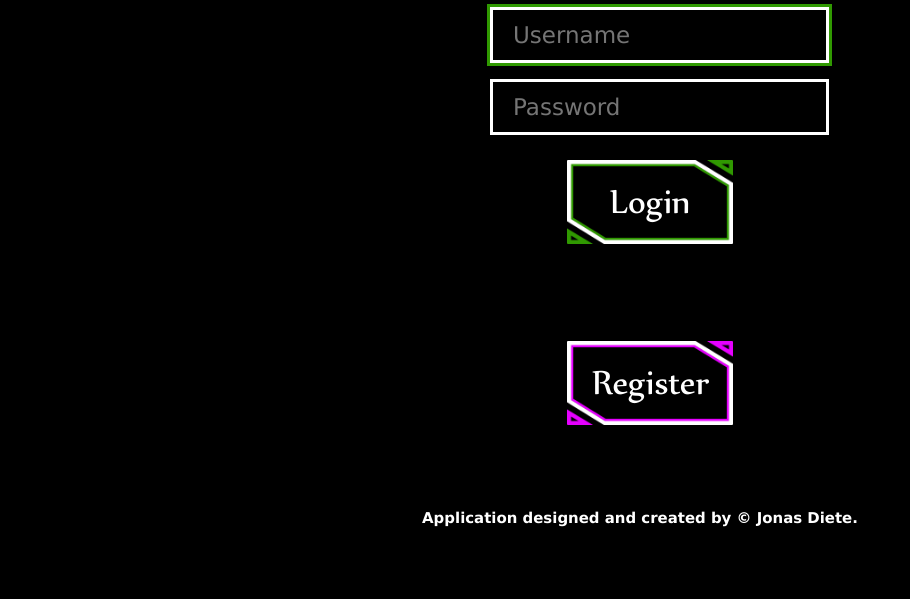
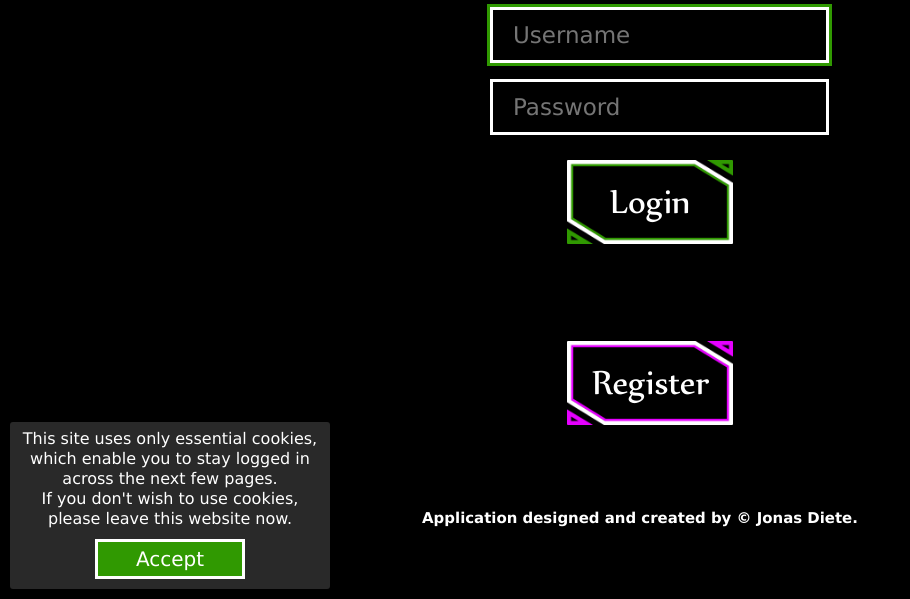
Before and after one commit to jonas-diete/timestablecoach, a Flask app: page /login in a window 1280 px wide. Shown: the part 201-800 px from the top of the page, without its empty margins (0-910 px from the left). Run offline with Flask 2, Linux system fonts and the light colour scheme.

Commit message:
with cookie notice

```diff
--- a/app.py
+++ b/app.py
@@ -12,6 +12,8 @@ def index():
 @app.route("/login", methods=["GET", "POST"])
 def login():
     if request.method == "POST":
+        if request.form.get("accepted") == "yes":
+            session["cookies"] = "yes"
         # Reading CSV file and creating a users dictionary with usernames and passwords
         users = {}
         with open("data/users.csv", "r", newline="") as usernamefile:
@@ -20,20 +22,31 @@ def login():
                 if row:     # This is checking if the row is "true", i.e. not empty
                     users[row[0]] = row[1]
 
-        # checking if username is in users and if the password is matching
-        username_entered = request.form.get("username")
-        if username_entered in users and request.form.get("password") == users[username_entered]:
+        # Checking if cookies have been accepted
+        if "cookies" in session:
 
-            # Saving username in session cookie
-            session["username"] = username_entered
+            # checking if username is in users and if the password is matching
+            username_entered = request.form.get("username")
+            if username_entered in users and request.form.get("password") == users[username_entered]:
 
-            return redirect("/select")
+                # Saving username in session cookie
+                session["username"] = username_entered
+                return redirect("/select")
+            else:
+                return render_template("login.html", login_message = "Incorrect username or password. Try again.", cookies = "yes")
         else:
-            return render_template("login.html", login_message = "Incorrect username or password. Try again.")
+            return render_template("login.html", login_message = "You must accept the cookies to continue.", cookies = "")
+
     else:
+        # Deleting username in case we were redirected here after logout
         if "username" in session:
-            session.pop("username", default=None) # Deleting username in case we were redirected here after logout
-        return render_template("login.html", login_message = "Enter your login details.")
+            session.pop("username", default=None)
+
+        # Checking if user has accepted cookies
+        if "cookies" in session:
+            return render_template("login.html", login_message = "Enter your login details.", cookies = "yes")
+        else:
+            return render_template("login.html", login_message = "Enter your login details.", cookies = "")
 
 @app.route("/register", methods=["GET", "POST"])
 def register():
@@ -49,7 +62,10 @@ def register():
             for row in userreader:
                 if row:     # This is checking if the row is "true", i.e. not empty
                     users[row[0]] = row[1]
-        if new_username in users:
+        if request.form.get("agreement") != "agreed":
+            return render_template("register.html", register_message = "Please accept the Terms and Conditions.")
+
+        elif new_username in users:
             return render_template("register.html", register_message = "Username exists already. Try again.")
 
         # Checking if username is alphanumeric
@@ -85,10 +101,18 @@ def register():
                 medalswriter = csv.writer(medalsfile, delimiter=" ")
                 medalswriter.writerow([new_username, 0, 0, 0, 0, 0, 0, 0, 0, 0, 0, 0])
 
-            return render_template("login.html", login_message = "New user created. Please Login.")
+            # Checking if user has accepted cookies
+            if "cookies" in session:
+                return render_template("login.html", login_message = "New user created. Please Login.", cookies = "yes")
+            else:
+                return render_template("login.html", login_message = "New user created. Please Login.", cookies = "")
 
     else:
         return render_template("register.html", register_message = "Register a new user.")
+
+@app.route("/terms", methods=["GET"])
+def terms():
+    return render_template('terms.html')
 
 @app.route("/select", methods=["GET", "POST"])
 def select():
@@ -133,7 +157,7 @@ def test(tt):
             medal_earned = request.form.get("medal_earned")
 
             if int(medal_earned) > 0:
-                # Saving all medals from all users from file into all_medals
+                # Saving all medals from all users from file into all_medals variable
                 all_medals = []
                 with open("data/medals.csv", "r", newline="") as medalsfile:
                     medalsreader = csv.reader(medalsfile, delimiter=" ")
@@ -142,14 +166,15 @@ def test(tt):
 
                 # Updating all_medals with the medal earned from current user and current timestable
                 for row in all_medals:
-                    if row[0] == session["username"]:
+                    # Checking if new medal is actually better than the old one
+                    if row[0] == session["username"] and row[int(tt) - 1] < medal_earned:
                         row[int(tt) - 1] = medal_earned
 
-                # Overwriting content of CSV file with updated all_medals
-                with open("data/medals.csv", "w", newline="") as medalsfile:
-                    medalswriter = csv.writer(medalsfile, delimiter=" ")
-                    for row in all_medals:
-                        medalswriter.writerow(row)
+                        # Overwriting content of CSV file with updated all_medals
+                        with open("data/medals.csv", "w", newline="") as medalsfile:
+                            medalswriter = csv.writer(medalsfile, delimiter=" ")
+                            for row in all_medals:
+                                medalswriter.writerow(row)
 
             return redirect("/select") # Doesn't work! Getting back with back button instead.
 
@@ -159,7 +184,31 @@ def practise(tt):
     if not "username" in session:
         return redirect("/login")
     else:
-        return render_template("practise.html", timestable = tt, username = session["username"])
+        return render_template("practise.html", timestable = int(tt), username = session["username"], numbers = range(1,13))
+
+@app.route("/admin", methods=["GET", "POST"])
+def admin():
+    if request.method == "POST":
+        if request.form.get("admin_username") == "bohemian" and request.form.get("admin_pw") == "I0AM&fr3e":
+
+            # Getting all the data
+            user_data = []
+            with open("data/users.csv", "r", newline="") as usersfile:
+                usersreader = csv.reader(usersfile, delimiter=" ")
+                for row in usersreader:
+                    user_data.append(row)
+
+            medal_data = []
+            with open("data/medals.csv", "r", newline="") as medalsfile:
+                medalsreader = csv.reader(medalsfile, delimiter=" ")
+                for row in medalsreader:
+                    medal_data.append(row)
+
+            return render_template("data.html", user_data = user_data, medal_data = medal_data)
+        else:
+            return render_template("admin.html")
+    else:
+        return render_template("admin.html")
 
 if __name__ == "__main__":
     app.run()
--- a/static/styles.css
+++ b/static/styles.css
@@ -115,7 +115,46 @@ input[type=text]:focus, input[type=password]:focus {
     background-size: cover;
 }
 
+#agreement_label {
+    font-size: 14px;
+}
+
 /* ------------- LOGIN SCREEN -------------- */
+
+#cookie_consent {
+    position: fixed;
+    bottom: 10px;
+    left: 10px;
+    width: 300px;
+    padding-top: 7px;
+    height: 160px;
+    color: #fff;
+    text-align: center;
+    line-height: 20px;
+    padding-left: 10px;
+    padding-right: 10px;
+    font-size: 16px;
+    background: #292929;
+    z-index: 120;
+    border-radius: 3px;
+}
+
+#accept_button {
+    margin: 10px 0;
+    height: 40px;
+    width: 150px;
+    color: #fff;
+    font-size: 20px;
+    line-height: 10px;
+    border-radius: 0px;
+    border: 3px solid white;
+    background-color: #309901;
+}
+
+#accept_button:hover {
+    color: #fff;
+    background-color: gray;
+}
 
 #login_button, #to_register_button {
     margin: 15px 15px 15px 75px;
@@ -146,7 +185,7 @@ input[type=text]:focus, input[type=password]:focus {
     height: 0;
   }
 
-label {
+[type=radio] + label {
     float: left;
 }
 
@@ -405,3 +444,24 @@ label {
     padding: 0;
     width: 70px;
 }
+
+/* ------------- PRACTISE SCREEN -----------------*/
+
+#col1_practise {
+    width: 30%;
+}
+
+#col2_practise {
+    width: 50%;
+}
+
+#col1_practise table {
+    border: 3px solid white;
+    font-size: 24px;
+    border-collapse: collapse;
+}
+
+#col1_practise td {
+    border: 1px solid #309901;
+    padding: 5px 10px;
+}
--- a/templates/login.html
+++ b/templates/login.html
@@ -1,4 +1,33 @@
 {% extends "layout.html" %}
+
+{% block head %}
+    <script>
+        document.addEventListener('DOMContentLoaded', function() {
+
+            // if cookies had already been accepted before
+            if (document.getElementById('cookies_accepted').innerHTML == "yes") {
+
+                // Hiding cookie notification
+                document.getElementById('cookie_consent').style.display='none';
+            }
+            else {
+                document.getElementById('accept_button').addEventListener('click', function() {
+
+                    // Hiding cookie notification
+                    document.getElementById('cookie_consent').style.display='none';
+
+                    // Sending data that cookies have been accepted
+                    var data = new FormData();
+                    data.append('accepted', 'yes');
+                    var request = new XMLHttpRequest();
+                    request.open('POST', '/login');
+                    request.send(data);
+                })
+            }
+
+        })
+    </script>
+{% endblock %}
 
 {% block main %}
     <div class="narrow_row">
@@ -6,6 +35,18 @@
             {{ login_message }}
             <br>
             <br>
+        </div>
+    </div>
+
+    <div id="cookie_consent">
+        <span>
+            <span id="cookies_accepted">{{cookies}}</span>
+            This site uses only essential cookies, which enable you to stay logged in across the next few pages.
+            <br>
+            If you don't wish to use cookies, please leave this website now.
+        </span>
+        <div>
+            <button id="accept_button">Accept</button>
         </div>
     </div>
 
@@ -23,7 +64,7 @@
     </div>
 
     <div class="narrow_row">
-        <form action="/register" method="get">
+        <form action="/register" method="GET">
             <button type="submit" class="select_button" id="to_register_button">Register</button>
         </form>
     </div>
--- a/templates/register.html
+++ b/templates/register.html
@@ -14,10 +14,11 @@
             <input autofocus autocomplete="off" type="text" name="username" placeholder="Choose a Username"><br>
             <input autofocus autocomplete="off" type="password" name="password1" placeholder="Choose a Password"><br>
             <input autofocus autocomplete="off" type="password" name="password2" placeholder="Retype your Password"><br>
+            <input type="checkbox" id="agreement" name="agreement" value="agreed">
+            <label for="agreement" id="agreement_label">I accept the <a href="/terms" target="_blank">Terms and Conditions</a>.
+            </label><br>
             <button type="submit" class="select_button" id="register_button">Register</button>
         </form>
-        <br>
-        <br>
         <br>
         <form action="/login" method="get">
             <button type="submit" id="back_to_login_button"></button>
```
Also changed, not shown: data/medals.csv (+2 -8 lines), data/users.csv (+1 -7 lines), templates/admin.html (added, +15 -0 lines), templates/data.html (added, +24 -0 lines), templates/practise.html (+30 -2 lines), templates/terms.html (added, +15 -0 lines).
